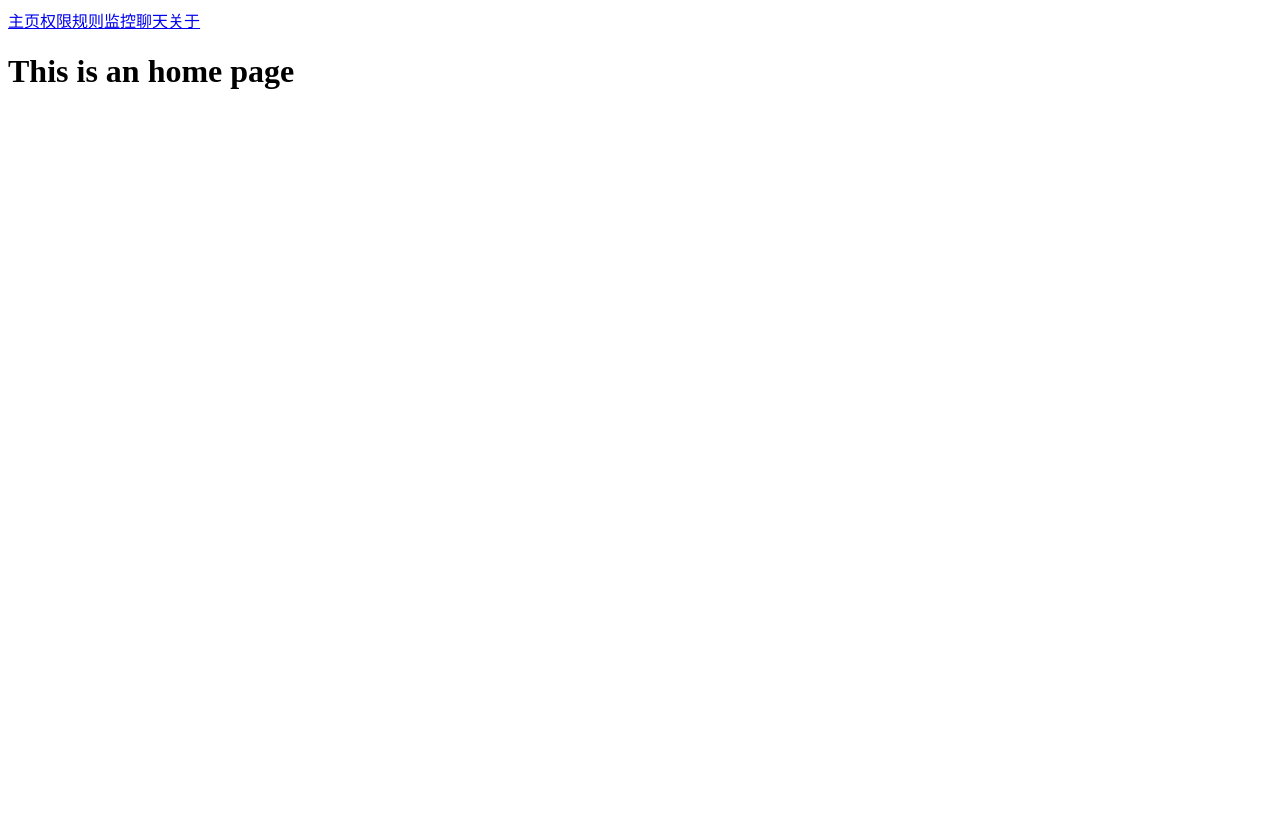
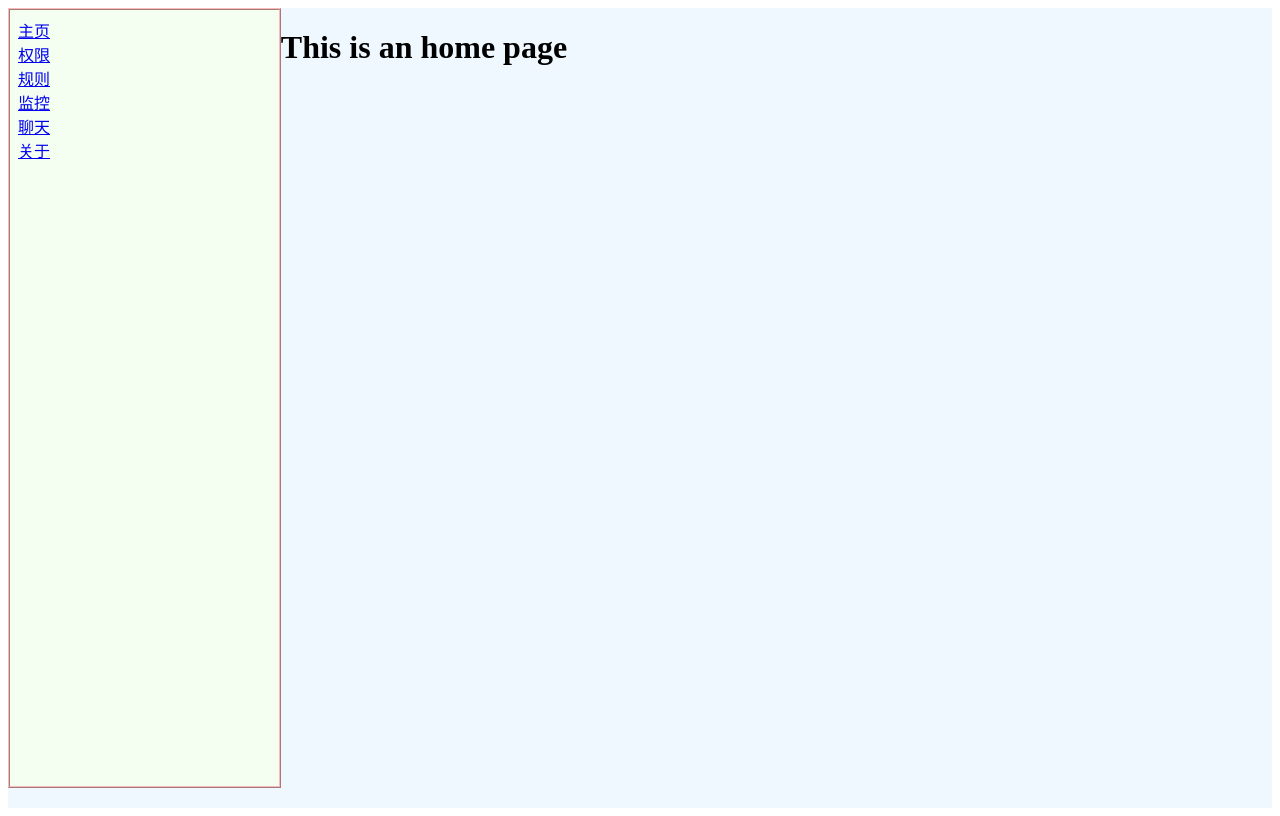
Before and after one commit to skyytor/bf1-test, a Vue app in the folder bf1-test/: page /home in a window 1280 px wide. Built offline with nearby package versions, Linux system fonts and the light colour scheme.

Commit message:
不知道使啥

```diff
--- a/bf1-test/src/App.vue
+++ b/bf1-test/src/App.vue
@@ -3,27 +3,60 @@
 </script>
 
 <template>
+    <div class="whole">
 
-        <div class="theme">
+
+        <div class="aside">
                 <router-link to="/home">主页</router-link>
                 <router-link to="/power">权限</router-link>
                 <router-link to="/rules">规则</router-link>
                 <router-link to="/monitor">监控</router-link>
                 <router-link to="/chat">聊天</router-link>
                 <router-link to="/about">关于</router-link>
-
         </div>
 
+
+        <div class="container">
             <main>
                 <div class="container">
                     <router-view></router-view>
                 </div>
             </main>
+        </div>
+
+    </div>
 </template>
 
 <style>
+.whole{
+    width: 100%;
+  height: 100vh;
+  display: flex;
+  background-color: aliceblue;
+}
+.aside{
+    border: 2px ridge rgb(248, 185, 185);
+    background-color: rgb(245, 255, 241);
+    padding: 0.5rem;
+    display: flex;
+    flex-direction: column;
+    flex: 0 1 20%;
+    overflow-y: auto;
+    height: 95vh;
 
-.container{
+}
+/* .theme {
+    border: 2px ridge rgb(248, 185, 185);
+    background-color: rgb(245, 255, 241);
+    padding: 0.5rem;
+    display: flex;
+    flex-direction: column;
+    flex: 0 1 20%;
+    overflow-y: auto;
+    height: 95vh;
+} */
+
+.main {
     flex-wrap: nowrap;
 }
 </style>
```
Lines whose indentation alone changed are shown as unchanged.
